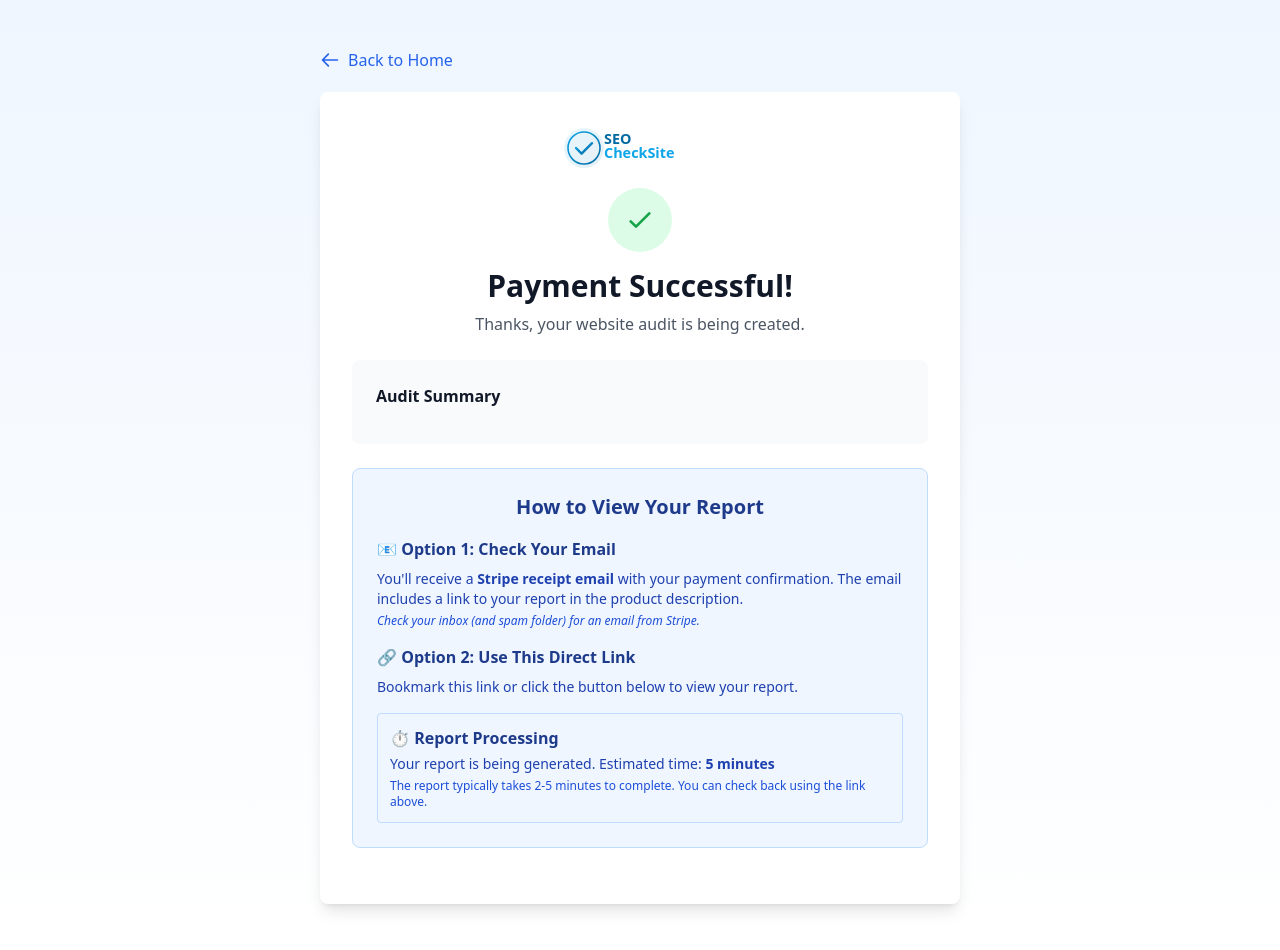
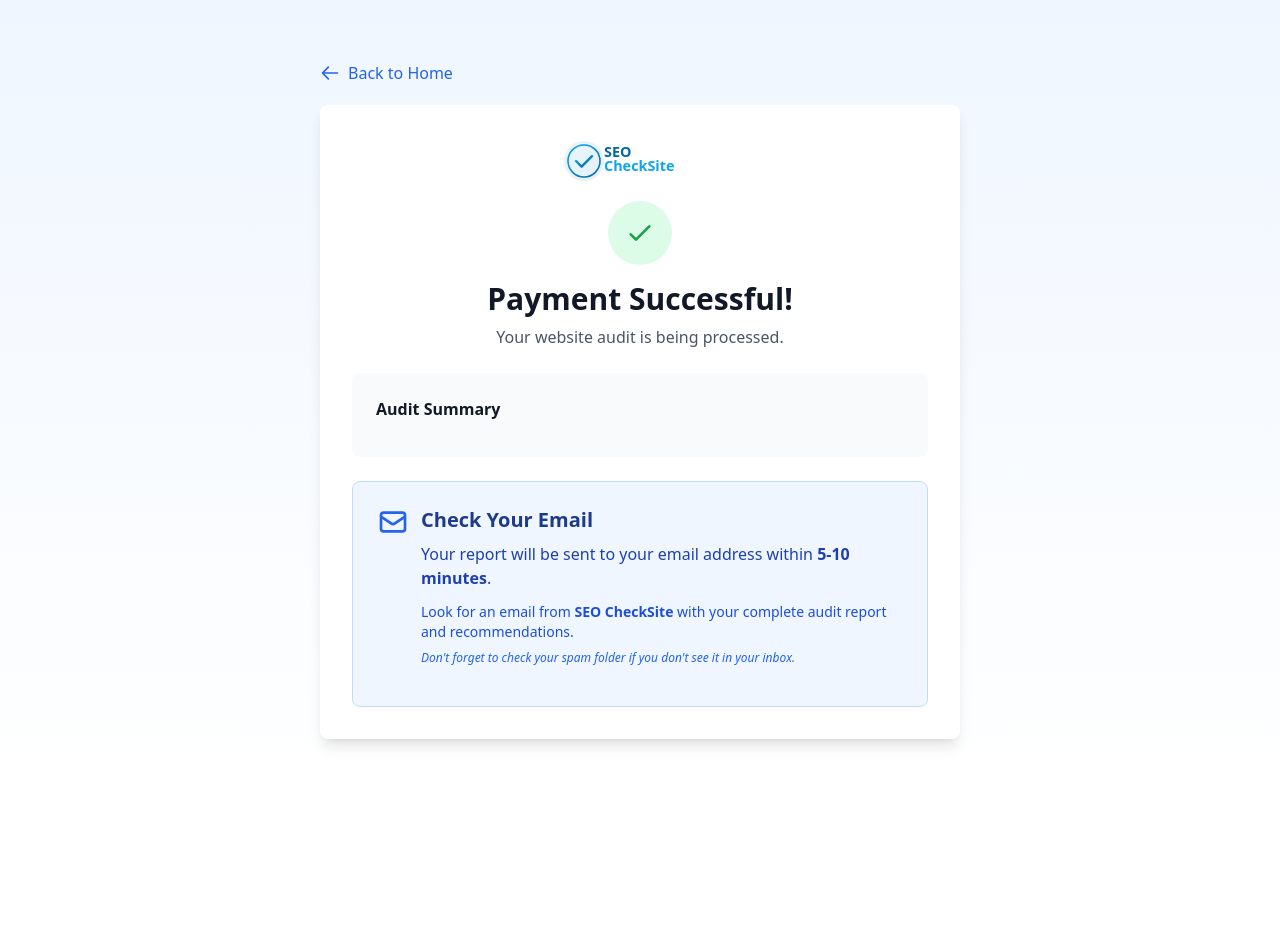
Before and after one commit to Mreoch1/checksite, a Next.js app: page /success in a window 1280 px wide. After the commit the page ends 800 px from the top, so only its background shows below. Built offline with nearby package versions, Linux system fonts and the light colour scheme.

Commit message:
Simplify success page - remove report link and status checking, just tell users to check email

```diff
--- a/app/success/SuccessClient.tsx
+++ b/app/success/SuccessClient.tsx
@@ -6,36 +6,15 @@ import Link from 'next/link'
 import Image from 'next/image'
 import { MODULE_DISPLAY_NAMES, ModuleKey } from '@/lib/types'
 
-interface AuditStatus {
-  status: 'pending' | 'running' | 'completed' | 'failed'
-  created_at?: string
-}
-
 export default function SuccessClient() {
   const searchParams = useSearchParams()
-  const [auditId, setAuditId] = useState<string | null>(null)
   const [url, setUrl] = useState<string | null>(null)
   const [modules, setModules] = useState<ModuleKey[]>([])
-  const [auditStatus, setAuditStatus] = useState<AuditStatus | null>(null)
-  const [checkingStatus, setCheckingStatus] = useState(false)
 
   useEffect(() => {
-    // Get audit ID from URL or sessionStorage
-    const id = searchParams.get('audit_id') || sessionStorage.getItem('lastAuditId')
     const auditUrl = sessionStorage.getItem('auditUrl')
     const auditModules = sessionStorage.getItem('auditModules')
 
-    if (id) {
-      setAuditId(id)
-      sessionStorage.setItem('lastAuditId', id)
-      // Check audit status
-      checkAuditStatus(id)
-      // Poll every 10 seconds if not completed
-      const interval = setInterval(() => {
-        checkAuditStatus(id)
-      }, 10000)
-      return () => clearInterval(interval)
-    }
     if (auditUrl) {
       setUrl(auditUrl)
     }
@@ -47,33 +26,6 @@ export default function SuccessClient() {
       }
     }
   }, [searchParams])
-
-  const checkAuditStatus = async (id: string) => {
-    if (checkingStatus) return
-    setCheckingStatus(true)
-    try {
-      const response = await fetch(`/api/check-audit-status?id=${id}`)
-      if (response.ok) {
-        const data = await response.json()
-        setAuditStatus(data)
-      }
-    } catch (error) {
-      console.error('Error checking audit status:', error)
-    } finally {
-      setCheckingStatus(false)
-    }
-  }
-
-  const getETA = (createdAt?: string): string => {
-    if (!createdAt) return '5 minutes'
-    const created = new Date(createdAt).getTime()
-    const now = Date.now()
-    const elapsed = (now - created) / 1000 / 60 // minutes
-    const estimatedTotal = 5 // 5 minutes estimated
-    const remaining = Math.max(0, estimatedTotal - elapsed)
-    if (remaining < 1) return 'any moment now'
-    return `${Math.ceil(remaining)} minutes`
-  }
 
   return (
     <div className="min-h-screen bg-gradient-to-b from-blue-50 to-white flex items-center justify-center py-12">
@@ -127,8 +79,8 @@ export default function SuccessClient() {
             <h1 className="text-3xl font-bold text-gray-900 mb-2">
               Payment Successful!
             </h1>
-            <p className="text-gray-600">
-              Thanks, your website audit is being created.
+            <p className="text-gray-600 mb-4">
+              Your website audit is being processed.
             </p>
           </div>
 
@@ -151,74 +103,37 @@ export default function SuccessClient() {
             )}
           </div>
 
-          <div className="bg-blue-50 border border-blue-200 rounded-lg p-6 mb-6">
-            <h2 className="text-xl font-bold text-blue-900 mb-4">How to View Your Report</h2>
-
-            <div className="space-y-4 text-left">
-              <div>
-                <p className="font-semibold text-blue-900 mb-2">📧 Option 1: Check Your Email</p>
-                <p className="text-blue-800 text-sm">
-                  You'll receive a <strong>Stripe receipt email</strong> with your payment confirmation.
-                  The email includes a link to your report in the product description.
+          <div className="bg-blue-50 border border-blue-200 rounded-lg p-6">
+            <div className="flex items-start justify-center mb-4">
+              <svg
+                className="w-8 h-8 text-blue-600 mr-3 flex-shrink-0"
+                fill="none"
+                stroke="currentColor"
+                viewBox="0 0 24 24"
+              >
+                <path
+                  strokeLinecap="round"
+                  strokeLinejoin="round"
+                  strokeWidth={2}
+                  d="M3 8l7.89 5.26a2 2 0 002.22 0L21 8M5 19h14a2 2 0 002-2V7a2 2 0 00-2-2H5a2 2 0 00-2 2v10a2 2 0 002 2z"
+                />
+              </svg>
+              <div className="text-left">
+                <h2 className="text-xl font-bold text-blue-900 mb-2">
+                  Check Your Email
+                </h2>
+                <p className="text-blue-800 mb-3">
+                  Your report will be sent to your email address within <strong>5-10 minutes</strong>.
                 </p>
-                <p className="text-blue-700 text-xs mt-1 italic">
-                  Check your inbox (and spam folder) for an email from Stripe.
+                <p className="text-blue-700 text-sm">
+                  Look for an email from <strong>SEO CheckSite</strong> with your complete audit report and recommendations.
+                </p>
+                <p className="text-blue-600 text-xs mt-2 italic">
+                  Don't forget to check your spam folder if you don't see it in your inbox.
                 </p>
               </div>
-
-              <div>
-                <p className="font-semibold text-blue-900 mb-2">🔗 Option 2: Use This Direct Link</p>
-                {auditId && (
-                  <div className="bg-white rounded p-3 border border-blue-200 mb-2">
-                    <code className="text-sm text-blue-800 break-all">
-                      {typeof window !== 'undefined' ? `${window.location.origin}/report/${auditId}` : `/report/${auditId}`}
-                    </code>
-                  </div>
-                )}
-                <p className="text-blue-800 text-sm">
-                  Bookmark this link or click the button below to view your report.
-                </p>
-              </div>
-
-              {auditStatus?.status === 'completed' ? (
-                <div className="bg-green-50 border border-green-200 rounded p-3 mt-4">
-                  <p className="text-green-900 font-semibold">✅ Your report is ready!</p>
-                  <p className="text-green-800 text-sm mt-1">Click the button below to view it now.</p>
-                </div>
-              ) : auditStatus?.status === 'running' ? (
-                <div className="bg-yellow-50 border border-yellow-200 rounded p-3 mt-4">
-                  <p className="text-yellow-900 font-semibold">⏳ Report is being generated...</p>
-                  <p className="text-yellow-800 text-sm mt-1">
-                    Estimated time remaining: <strong>{getETA(auditStatus.created_at)}</strong>
-                  </p>
-                  <p className="text-yellow-700 text-xs mt-1">
-                    Check back in a few minutes or refresh this page.
-                  </p>
-                </div>
-              ) : (
-                <div className="bg-blue-50 border border-blue-200 rounded p-3 mt-4">
-                  <p className="text-blue-900 font-semibold">⏱️ Report Processing</p>
-                  <p className="text-blue-800 text-sm mt-1">
-                    Your report is being generated. Estimated time: <strong>{getETA()}</strong>
-                  </p>
-                  <p className="text-blue-700 text-xs mt-1">
-                    The report typically takes 2-5 minutes to complete. You can check back using the link above.
-                  </p>
-                </div>
-              )}
             </div>
           </div>
-
-          {auditId && (
-            <div className="mt-4">
-              <Link
-                href={`/report/${auditId}`}
-                className="inline-block bg-blue-600 text-white px-6 py-3 rounded-lg font-semibold hover:bg-blue-700 transition-colors"
-              >
-                {auditStatus?.status === 'completed' ? 'View Your Report' : 'Check Report Status'}
-              </Link>
-            </div>
-          )}
         </div>
       </div>
     </div>
```
